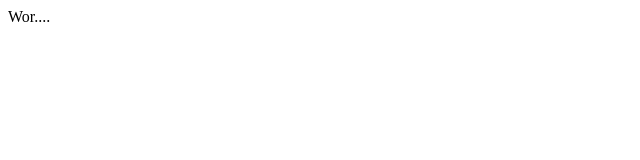
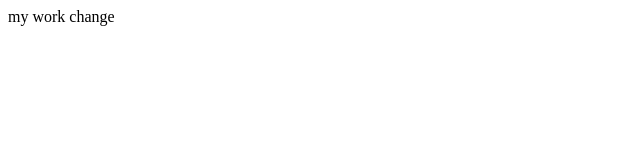
Before and after one commit to santosh3632/exampleproject, a plain HTML site: page index.html in a window 1280 px wide. Shown: the full height of the page, 0-640 px from the left. Drawn offline with Linux system fonts and the light colour scheme.

Commit message:
my second comit

```diff
--- a/index.html
+++ b/index.html
@@ -7,6 +7,6 @@
     <title>Work</title>
 </head>
 <body>
-    Wor....
+    my work change
 </body>
 </html>
```
